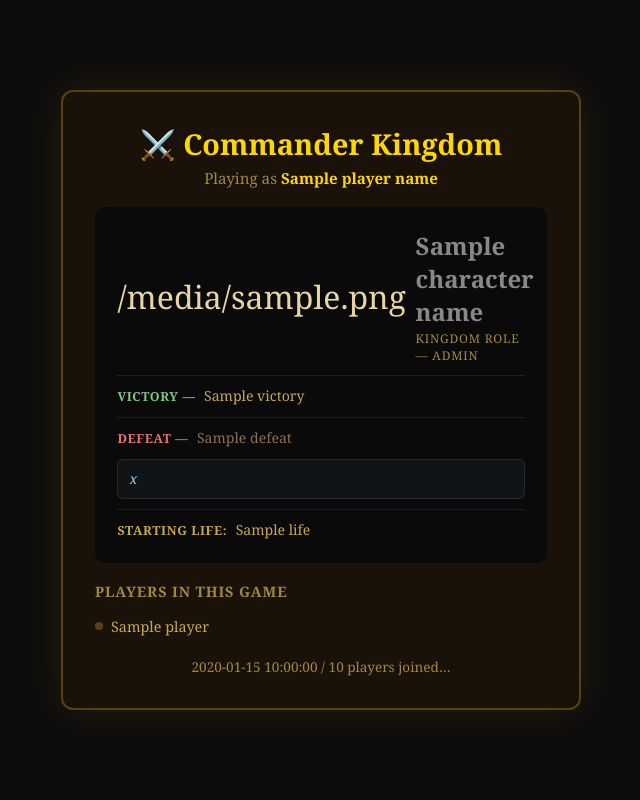
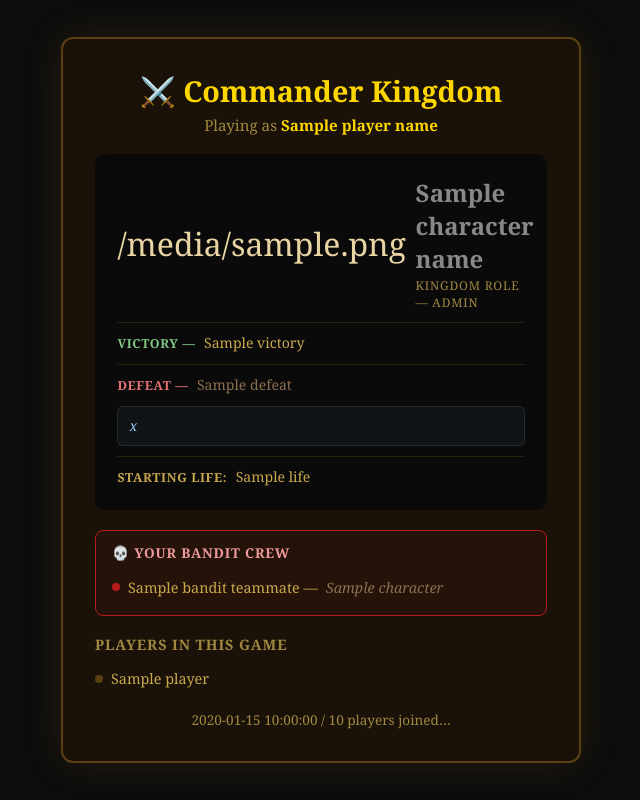
Before and after one commit to tobiwan88/mtg_kimgdom, a Flask app: template templates/role.html in a window 1280 px wide. Shown: the whole page, without its empty margins (319-959 px from the left). Run offline with Flask 3, Linux system fonts and the light colour scheme; the template is opened without the code that fills it: most values are stand-ins (such as "Sample title", 1, 10 or a date in 2020).

Commit message:
show bandit teammates on role card for bandit players
Co-Authored-By: Claude Sonnet 4.6 <noreply@anthropic.com>

```diff
--- a/app.py
+++ b/app.py
@@ -25,7 +25,7 @@ from flask import (
     url_for,
 )
 
-from game import CHARACTERS, MIN_PLAYERS, MAX_PLAYERS, ROLE_STYLES, make_distribution
+from game import CHARACTERS, MAX_PLAYERS, MIN_PLAYERS, ROLE_STYLES, make_distribution
 
 app = Flask(__name__)
 
@@ -46,6 +46,7 @@ games: dict[str, dict] = {}
 # Helpers
 # ---------------------------------------------------------------------------
 
+
 def _get_game_or_404(game_id: str) -> dict:
     """Return the game dict for *game_id*, or abort with 404."""
     game = games.get(game_id)
@@ -56,9 +57,7 @@ def _get_game_or_404(game_id: str) -> dict:
 
 def _get_player_or_403(game: dict, token: str) -> dict:
     """Return the player dict matching *token*, or abort with 403."""
-    player = next(
-        (p for p in game["players"] if p["token"] == token), None
-    )
+    player = next((p for p in game["players"] if p["token"] == token), None)
     if player is None:
         abort(403)
     return player
@@ -72,6 +71,18 @@ def _player_list_info(game: dict) -> list[dict]:
             "is_king": CHARACTERS[p["character"]]["role"] == "King",
         }
         for p in game["players"]
+    ]
+
+
+def _bandit_teammates(game: dict, token: str) -> list[dict] | None:
+    """Return fellow Bandits (name + character) for a Bandit player, or None."""
+    player = next(p for p in game["players"] if p["token"] == token)
+    if CHARACTERS[player["character"]]["role"] != "Bandit":
+        return None
+    return [
+        {"name": p["name"], "character": p["character"]}
+        for p in game["players"]
+        if CHARACTERS[p["character"]]["role"] == "Bandit" and p["token"] != token
     ]
 
 
@@ -90,6 +101,7 @@ def _card_context(character_name: str) -> dict:
 # ---------------------------------------------------------------------------
 # Routes
 # ---------------------------------------------------------------------------
+
 
 @app.route("/")
 def index():
@@ -123,10 +135,7 @@ def create():
     except ValueError:
         return render_template(
             "index.html",
-            error=(
-                f"Player count must be between {MIN_PLAYERS}"
-                f" and {MAX_PLAYERS}."
-            ),
+            error=(f"Player count must be between {MIN_PLAYERS} and {MAX_PLAYERS}."),
             min_players=MIN_PLAYERS,
             max_players=MAX_PLAYERS,
         )
@@ -138,9 +147,7 @@ def create():
     games[game_id] = {
         "total": total,
         "locked": False,
-        "players": [
-            {"name": name, "character": cards[0], "token": host_token}
-        ],
+        "players": [{"name": name, "character": cards[0], "token": host_token}],
         "card_pool": cards[1:],
     }
 
@@ -153,9 +160,7 @@ def share(game_id: str, token: str):
     game = _get_game_or_404(game_id)
     player = _get_player_or_403(game, token)
 
-    join_url = (
-        request.host_url.rstrip("/") + url_for("join", game_id=game_id)
-    )
+    join_url = request.host_url.rstrip("/") + url_for("join", game_id=game_id)
 
     return render_template(
         "share.html",
@@ -218,9 +223,7 @@ def join(game_id: str):
 
     character_name = pool.pop(0)
     token = uuid.uuid4().hex
-    game["players"].append(
-        {"name": name, "character": character_name, "token": token}
-    )
+    game["players"].append({"name": name, "character": character_name, "token": token})
 
     if len(game["players"]) >= game["total"]:
         game["locked"] = True
@@ -240,6 +243,7 @@ def player_view(game_id: str, token: str):
         player_name=player["name"],
         **_card_context(player["character"]),
         players=_player_list_info(game),
+        bandit_teammates=_bandit_teammates(game, token),
         joined=len(game["players"]),
         total=game["total"],
         locked=game["locked"],
@@ -264,5 +268,5 @@ def api_status(game_id: str):
 # ---------------------------------------------------------------------------
 
 if __name__ == "__main__":
-    port = int(os.environ.get("PORT", 5000))
+    port = int(os.environ.get("PORT", 5001))
     app.run(host="0.0.0.0", port=port, debug=False)
--- a/static/style.css
+++ b/static/style.css
@@ -403,6 +403,36 @@ button:hover {
     text-align: center;
 }
 
+/* ----- Bandit crew section ----------------------------- */
+
+.bandit-team {
+    border: 1px solid #b71c1c;
+    border-radius: 8px;
+    padding: 0.8rem 1rem;
+    margin-bottom: 1.2rem;
+    background: rgba(183, 28, 28, 0.07);
+}
+
+.bandit-team h3 {
+    font-size: 0.85rem;
+    color: #ef9a9a;
+    text-transform: uppercase;
+    letter-spacing: 0.06em;
+    margin-bottom: 0.6rem;
+    text-align: left;
+}
+
+.bandit-team .player-item em {
+    color: #8a7050;
+    font-style: italic;
+}
+
+.bandit-solo {
+    font-size: 0.85rem;
+    color: #8a7050;
+    font-style: italic;
+}
+
 /* ----- Rules section ----------------------------------- */
 
 .rules summary {
--- a/templates/role.html
+++ b/templates/role.html
@@ -35,6 +35,22 @@
 
   {% include "_card.html" %}
 
+  {% if bandit_teammates is not none %}
+    <div class="bandit-team">
+      <h3>💀 Your Bandit Crew</h3>
+      {% if bandit_teammates %}
+        {% for b in bandit_teammates %}
+          <div class="player-item">
+            <span class="dot" style="background:#b71c1c"></span>
+            {{ b.name }} — <em>{{ b.character }}</em>
+          </div>
+        {% endfor %}
+      {% else %}
+        <p class="bandit-solo">You are the only Bandit.</p>
+      {% endif %}
+    </div>
+  {% endif %}
+
   <div class="players-list">
     <h3>Players in this game</h3>
     <div id="player-list">
```
